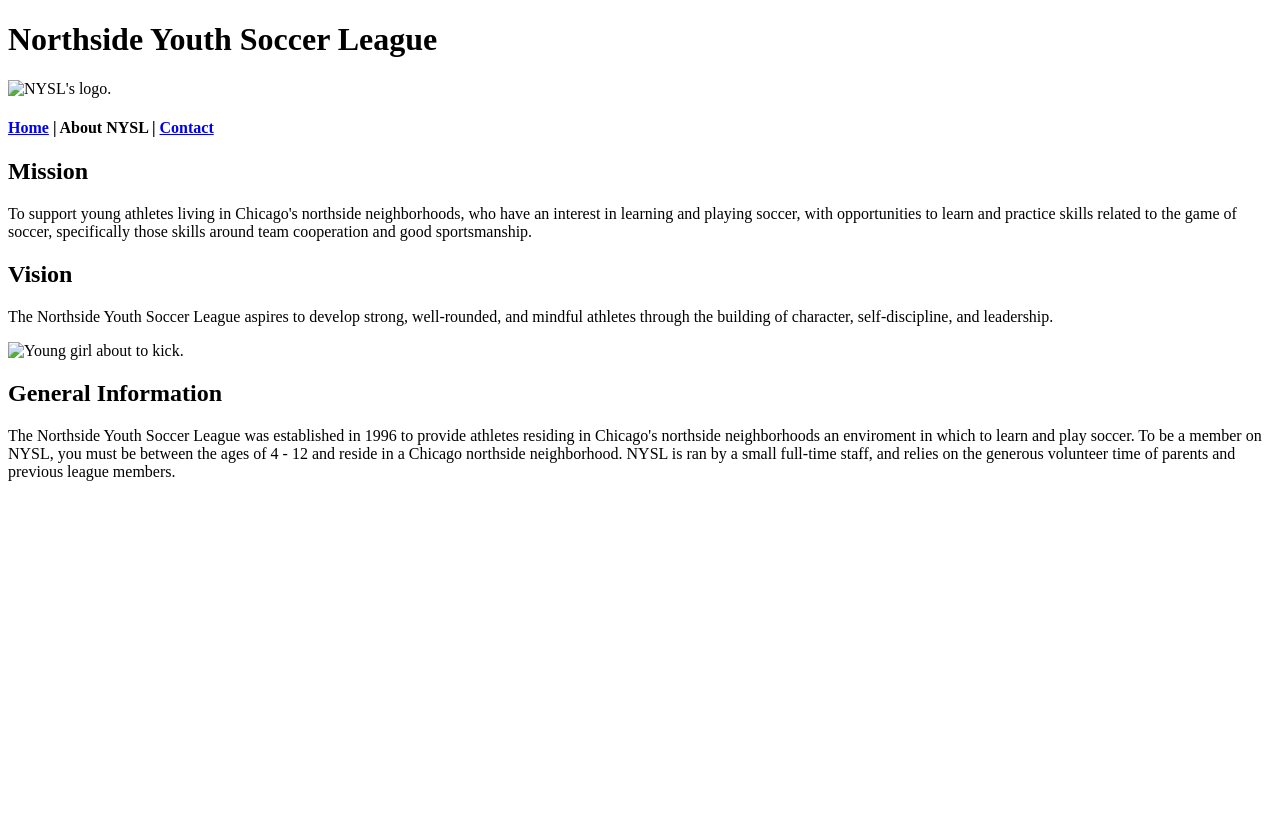
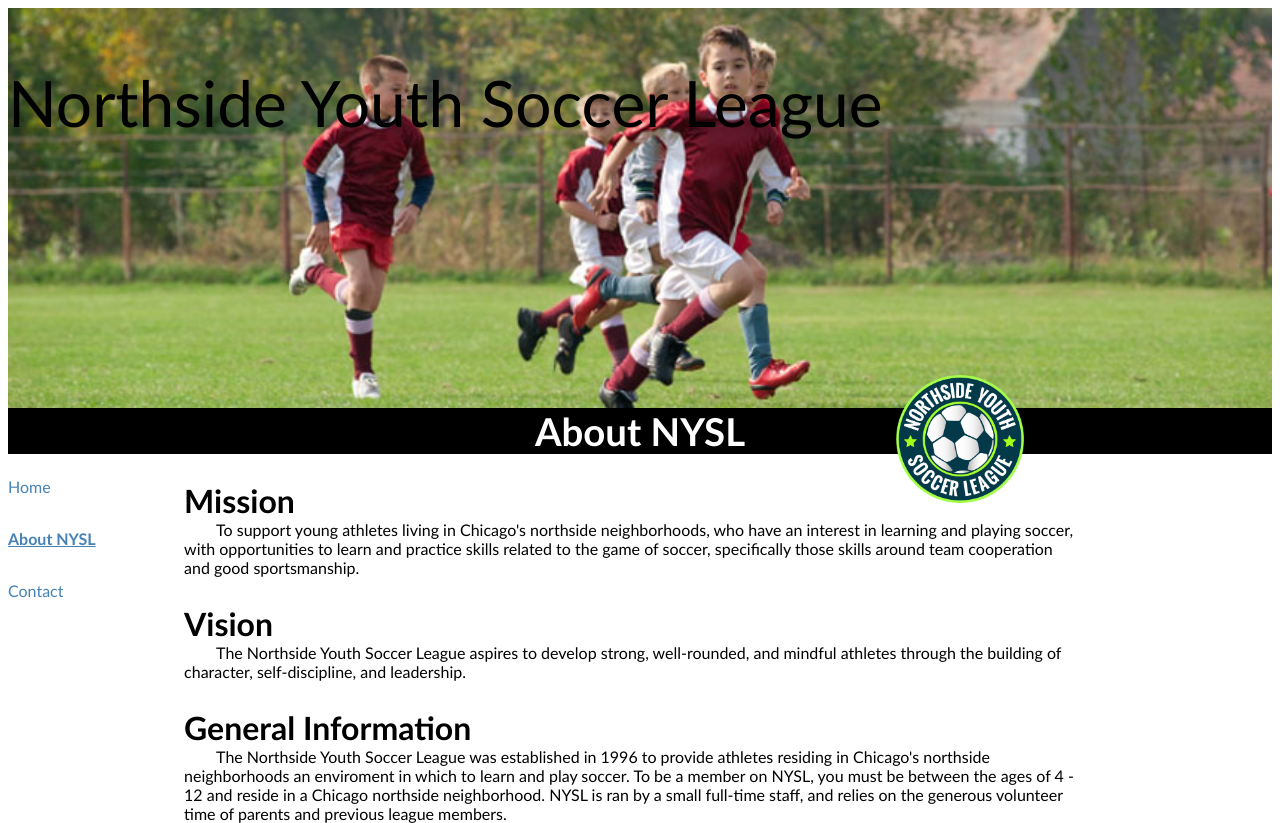
Before and after one commit to Gextox/NYSL, a plain HTML site: page taskTwo/about.html in a window 1280 px wide. Before the commit the page ends 800 px from the top, so only its background shows below. Drawn offline with Linux system fonts and the light colour scheme.

Commit message:
Segundo diseño

```diff
--- a/taskTwo/about.html
+++ b/taskTwo/about.html
@@ -4,21 +4,32 @@
 	<meta charset="utf-8"/>
 		<title>Northside Youth Soccer League</title>
 		<link rel="icon" type="image/png" sizes="16x16" href="img/favicon-16x16.png">
+		<link rel="stylesheet" type="text/css" href="styles/nysl_1.css">
 	</head>
 	<body>
-		<h1>Northside Youth Soccer League</h1>
-		<img alt="NYSL's logo." src="img/logo.png" width="150" height="150">
-		<h4><a href="index.html">Home</a> | About NYSL | <a href="contact.html">Contact</a></h4>
-		<h2>Mission</h2>
-		<p>To support young athletes living in Chicago's northside neighborhoods, who have an interest in learning and playing soccer, with opportunities to learn and practice skills related to the game of soccer, specifically those skills around team cooperation and good sportsmanship.</p>
-
-		<h2>Vision</h2>
-		<p>The Northside Youth Soccer League aspires to develop strong, well-rounded, and mindful athletes through the building of character, self-discipline, and leadership.</p>
-
-		<img alt="Young girl about to kick." src="img/soccer2.jpg">
-
-		<h2>General Information</h2>
-		<p>The Northside Youth Soccer League was established in 1996 to provide athletes residing in Chicago's northside neighborhoods an enviroment in which to learn and play soccer. To be a member on NYSL, you must be between the ages of 4 - 12 and reside in a Chicago northside neighborhood. NYSL is ran by a small full-time staff, and relies on the generous volunteer time of parents and previous league members.</p>
-
+		<header>
+			<p id="title" >Northside Youth Soccer League</p>
+		</header>
+		<img id="logo" alt="NYSL's logo." src="imgs/logo.png">
+		<h2>About NYSL</h2>
+		<nav>
+			<a href="index.html">Home</a>
+			<a href="about.html" class="current" >About NYSL</a>
+			<a href="contact.html">Contact</a>
+		</nav>
+		<main>
+			<article>
+				<h5 class="subtitle">Mission</h5>
+				<p class="indent">To support young athletes living in Chicago's northside neighborhoods, who have an interest in learning and playing soccer, with opportunities to learn and practice skills related to the game of soccer, specifically those skills around team cooperation and good sportsmanship.</p>
+			</article>
+			<article>
+				<h5 class="subtitle">Vision</h5>
+				<p class="indent">The Northside Youth Soccer League aspires to develop strong, well-rounded, and mindful athletes through the building of character, self-discipline, and leadership.</p>
+			</article>
+			<article>
+				<h5 class="subtitle">General Information</h5>
+				<p class="indent">The Northside Youth Soccer League was established in 1996 to provide athletes residing in Chicago's northside neighborhoods an enviroment in which to learn and play soccer. To be a member on NYSL, you must be between the ages of 4 - 12 and reside in a Chicago northside neighborhood. NYSL is ran by a small full-time staff, and relies on the generous volunteer time of parents and previous league members.</p>
+			</article>
+		</main>
 	</body>
 </html>
--- a/taskTwo/styles/nysl_1.css
+++ b/taskTwo/styles/nysl_1.css
@@ -1,24 +1,36 @@
-#top
+					/*INDEX*/
+
+header
 {
-	margin-top: 10%; /* por qué no funciona con vh vw? */
+	/*margin-top: 10vw;  por qué no funciona con vh vw? */
 	background-image: url("../imgs/img1.jpg");
 	padding: 25vh 0vw;
 	background-size: cover;
-	background-position: top; /* no funcionó con coordenadas (background-position: top), si sirve es responsive? o pasa cono con px */
+	background-position: 20% 20%; /* no funcionó con coordenadas (background-position: top), si sirve es responsive? o pasa cono con px */
+}
+
+#title
+{
+	position: absolute;
+	top: 0%;
+	font-family: Candara;
+	font-size: 5vw;
+
 }
 
 #logo{
 	position: absolute;
-	top: 72%;
+	top: calc(25% * 2 - 25px);
 	right: 20%; /* para posición es mejor % o vw/vh ? */
 	width: 10vw;
 }
 
-h2{
+h2
+{
 	background: black;
 	color: white;
 	text-align: center;
-	font-size: 40px; /* se ve muy grande en mobile? */
+	font-size: 3vw; /* se ve muy grande en mobile? */
 	font-family: Candara;
 	margin: 0;
 }
@@ -29,23 +41,65 @@ nav
 	display: block;
 	 color: #4682B4;
 	 float: left;
+	 /*width: 20vw;*/
 }
 
 nav>a
 {
 	display: block;
-	margin-top: 50%;
-	margin-bottom: 50%;
+	margin-top: 26%;
+	margin-bottom: 38%;
+}
+
+a:link, a:visited
+{
+	color: #4682B4;
+	text-decoration: none;
+	font-family: Candara;
+
+}
+
+.current
+{
+	text-decoration: underline !important; /*text decoration none me anula el subrayado en a-link*/
+	font-weight: bold;
 }
 
 
-#home
+main
 {
-	margin-left: 10%;
+	margin-left: 7%;
 	float: left;
 }
 
-#home p
+main p, h5
 {
+	font-family: Candara;
+	font-weight: normal;
 	margin: 0;
+	font-size: 1em;
 }
+
+.indent
+{
+	text-indent: 2em;
+}
+
+article
+{
+	margin-top: 3%;
+	width: 70vw;
+}
+
+								/*ABOUT*/
+.subtitle
+{
+	font-size: 2em;
+	font-weight: bold;
+}
+
+								/*CONTACT*/
+.mail
+{
+	text-decoration: underline !important
+}
--- a/taskTwo/styles/nysl_2.css
+++ b/taskTwo/styles/nysl_2.css
@@ -0,0 +1,66 @@
+header
+{
+	margin-top: 6vw;
+	background-image: url("../imgs/img1.jpg");
+	padding: 25vh 0vw;
+	background-size: cover;
+	background-position: 20% 20%;
+}
+
+#title
+{
+	position: absolute;
+	top: -10%;
+	font-family: Candara;
+	font-size: 5vw;
+
+}
+
+#logo{
+	position: absolute;
+	top: calc(25% * 2 - 25px);
+	right: 20%; /* para posición es mejor % o vw/vh ? */
+	width: 10vw;
+}
+
+h2
+{
+	border: solid;
+	text-align: center;
+	font-size: 3vw; /* se ve muy grande en mobile? */
+	font-family: Candara;
+	margin: 0;
+}
+
+nav
+{
+	position: absolute;
+	top: 11%;
+	right: 5%;
+	color: #4682B4;
+	float: left;
+	 /*width: 20vw;*/
+}
+
+nav>a
+{
+	right: 2%;
+}
+
+a:link, a:visited
+{
+	background: #000099;
+	color: white;
+	border: solid;
+	border-color: black;
+	box-shadow: 10px 10px 5px 0px rgba(0,0,0,0.99);
+	text-decoration: none;
+	font-family: Candara;
+	padding: 0px 5px;
+
+}
+
+.current
+{
+	background: green !important; /*text decoration none me anula el subrayado en a-link*/
+}
```
Also changed, not shown: taskTwo/contact.html (+18 -5 lines), taskTwo/index.html (+16 -13 lines).
